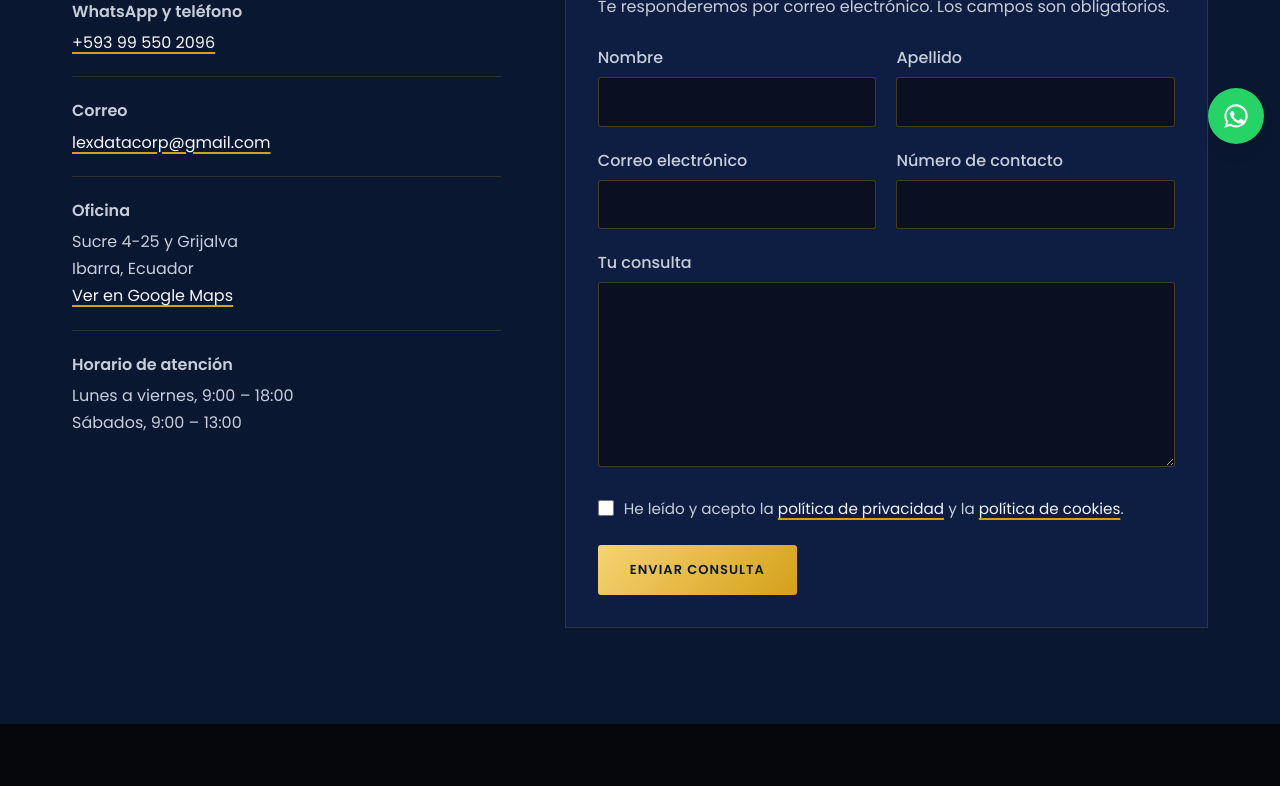
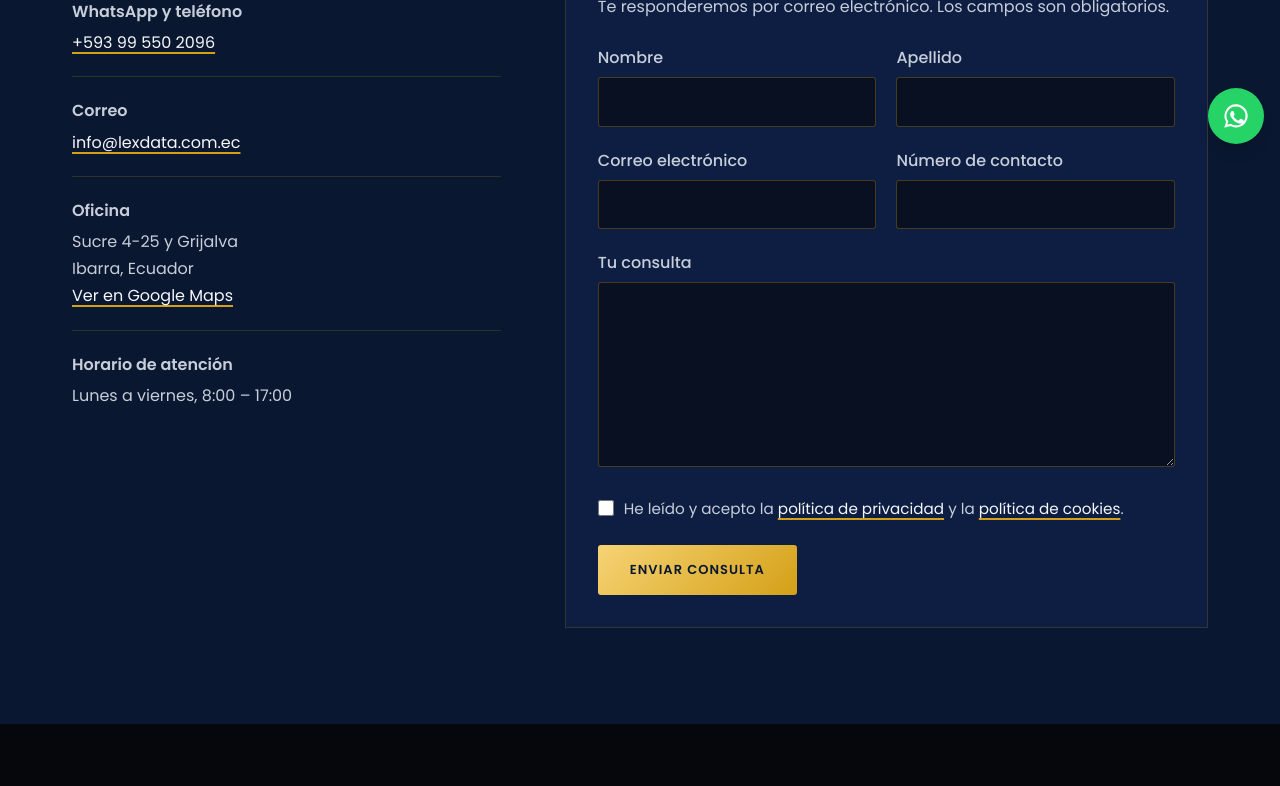
Before and after one commit to orbexstudiosec-del/lexdata2.0, a Next.js app: page /contacto in a window 1280 px wide. Shown: the part 640-1426 px from the top of the page. Built offline with nearby package versions, Linux system fonts and the light colour scheme; a web font is replaced by a local one.

Commit message:
Correo info@lexdata.com.ec y horario de lunes a viernes de 8:00 a 17:00
Co-Authored-By: Claude Opus 5.5 <noreply@anthropic.com>

```diff
--- a/src/app/layout.tsx
+++ b/src/app/layout.tsx
@@ -68,10 +68,9 @@ const jsonLd = {
     {
       "@type": "OpeningHoursSpecification",
       dayOfWeek: ["Monday", "Tuesday", "Wednesday", "Thursday", "Friday"],
-      opens: "09:00",
-      closes: "18:00",
+      opens: "08:00",
+      closes: "17:00",
     },
-    { "@type": "OpeningHoursSpecification", dayOfWeek: "Saturday", opens: "09:00", closes: "13:00" },
   ],
   sameAs: Object.values(site.social),
 };
--- a/src/lib/site.ts
+++ b/src/lib/site.ts
@@ -10,7 +10,7 @@ export const site = {
   phoneIntl: "+593 99 550 2096",
   phoneHref: "tel:+593995502096",
   whatsapp: "593995502096",
-  email: "lexdatacorp@gmail.com",
+  email: "info@lexdata.com.ec",
   privacyEmail: "pdatos@lexdata.com.ec",
   /** Acceso para clientes. Aún sin destino: poner aquí la URL del portal cuando exista. */
   portalUrl: "https://protecciondedatos.lexdata.com.ec/",
@@ -21,8 +21,7 @@ export const site = {
     country: "Ecuador",
   },
   hours: [
-    { days: "Lunes a viernes", time: "9:00 – 18:00" },
-    { days: "Sábados", time: "9:00 – 13:00" },
+    { days: "Lunes a viernes", time: "8:00 – 17:00" },
   ],
   social: {
     linkedin: "https://www.linkedin.com/company/108960065/",
```
